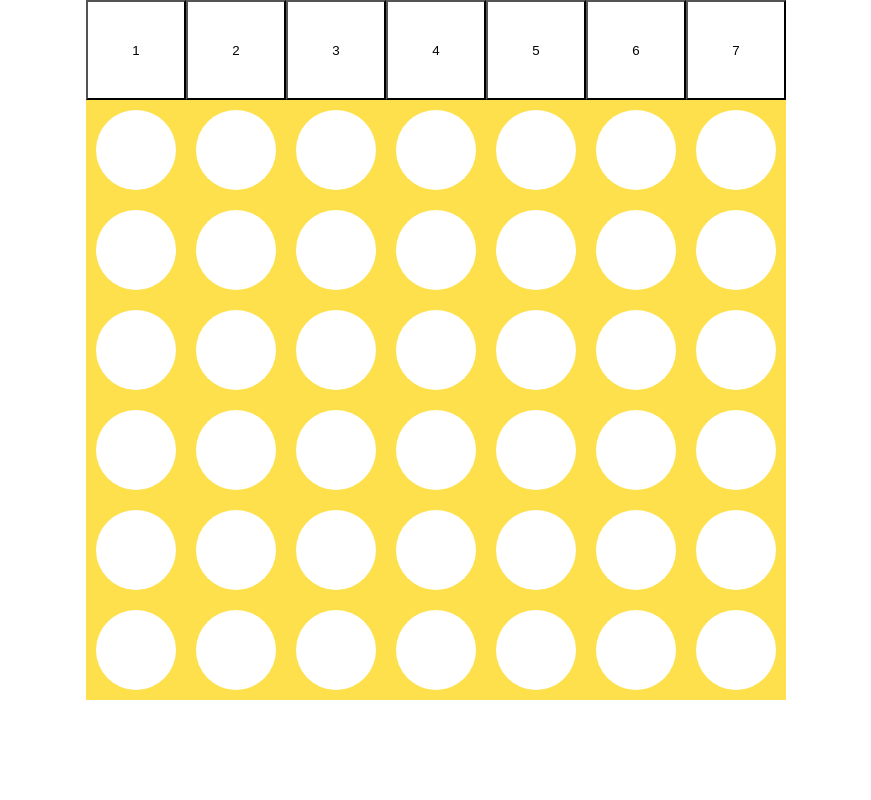
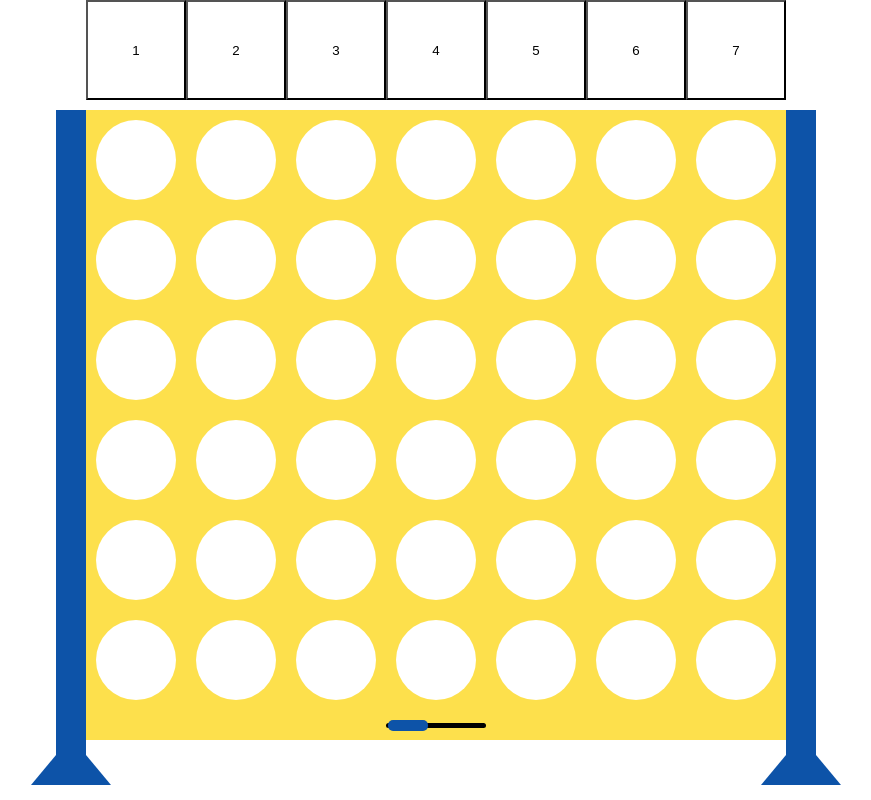
Before and after one commit to sarahtennis/connect-four, a React (Create React App) app in the folder client/: page / in a window 1280 px wide. Shown: the whole page, without its empty margins (204-1075 px from the left). Built offline with nearby package versions, Linux system fonts and the light colour scheme.

Commit message:
Add arms and reset switch to board, styling

```diff
--- a/client/src/App.css
+++ b/client/src/App.css
@@ -1,5 +1,8 @@
 .App {
-  text-align: center;
+  display: flex;
+  justify-content: center;
+  align-items: flex-start;
+  flex-wrap: wrap;
   box-sizing: border-box;
 }
 
--- /dev/null
+++ b/client/src/components/Arm/Arm.css
@@ -0,0 +1,18 @@
+div.arm {
+  display: inline-block;
+  height: 650px;
+  width: 30px;
+  background: #0d53a8;
+  position: relative;
+}
+
+div.arm div.foot {
+  position: absolute;
+  bottom: -25px;
+  left: -25px;
+  border-bottom: 30px solid #0d53a8;
+  border-left: 25px solid transparent;
+  border-right: 25px solid transparent;
+  height: 0;
+  width: 30px;
+}
--- /dev/null
+++ b/client/src/components/Arm/Arm.js
@@ -0,0 +1,11 @@
+import React from "react";
+
+const Arm = () => {
+  return (
+    <div className="arm">
+      <div className="foot" />
+    </div>
+  );
+};
+
+export default Arm;
--- a/client/src/components/Board/Board.css
+++ b/client/src/components/Board/Board.css
@@ -1,9 +1,48 @@
-div.board {
+div.board-container {
+  display: flex;
+  justify-content: center;
+  align-items: flex-start;
+  margin-top: 10px;
+}
+
+div.board-container div.board {
   height: 600px;
   width: 700px;
   margin: 0 auto;
-  display: flex;
+  display: inline-flex;
   justify-content: center;
   align-items: center;
   flex-wrap: wrap;
 }
+
+div.board-container div.board div.reset-row {
+  width: 100%;
+  height: 30px;
+  background: #fde04c;
+  display: flex;
+  justify-content: center;
+  align-items: center;
+}
+
+div.board-container div.board div.reset-row div.runner {
+  height: 5px;
+  width: 100px;
+  background: black;
+  border-radius: 5px;
+  position: absolute;
+}
+
+div.board-container div.board div.reset-row div.runner div.switch {
+  height: 11px;
+  width: 40px;
+  background: #0d53a8;
+  margin-bottom: 10px;
+  position: relative;
+  top: -3px;
+  left: 2px;
+  border-radius: 5px;
+}
+
+div.board-container div.board div.reset-row div.runner div.switch:hover {
+  cursor: pointer;
+}
--- a/client/src/components/Board/Board.js
+++ b/client/src/components/Board/Board.js
@@ -1,8 +1,11 @@
 import React from "react";
 import Square from "../Square/Square.js";
+import Arm from "../Arm/Arm.js";
 
 const Board = props => {
   return (
+    <div className="board-container">
+      <Arm />
       <div className="board">
         {props.board.map((row, rIndex) => {
           return row.map((cell, cIndex) => {
@@ -15,13 +18,28 @@ const Board = props => {
               );
             } else if (cell === "r") {
               return (
-              <Square key={Number.parseInt(`${rIndex}${cIndex}`)} color="red" />
+                <Square
+                  key={Number.parseInt(`${rIndex}${cIndex}`)}
+                  color="red"
+                />
               );
             } else {
               return <Square key={Number.parseInt(`${rIndex}${cIndex}`)} />;
             }
           });
         })}
+        <div className="reset-row">
+          <div className="runner">
+            <div
+              className="switch"
+              onClick={() => {
+                console.log("clicked");
+              }}
+            />
+          </div>
+        </div>
+      </div>
+      <Arm />
     </div>
   );
 };
--- a/client/src/index.js
+++ b/client/src/index.js
@@ -6,6 +6,7 @@ import "./components/Board/Board.css";
 import "./components/Selections/Selections.css";
 import "./components/Win/Win.css";
 import "./components/Tie/Tie.css";
+import "./components/Arm/Arm.css";
 import App from "./App";
 import * as serviceWorker from "./serviceWorker";
 
```
Lines whose indentation alone changed are shown as unchanged.
